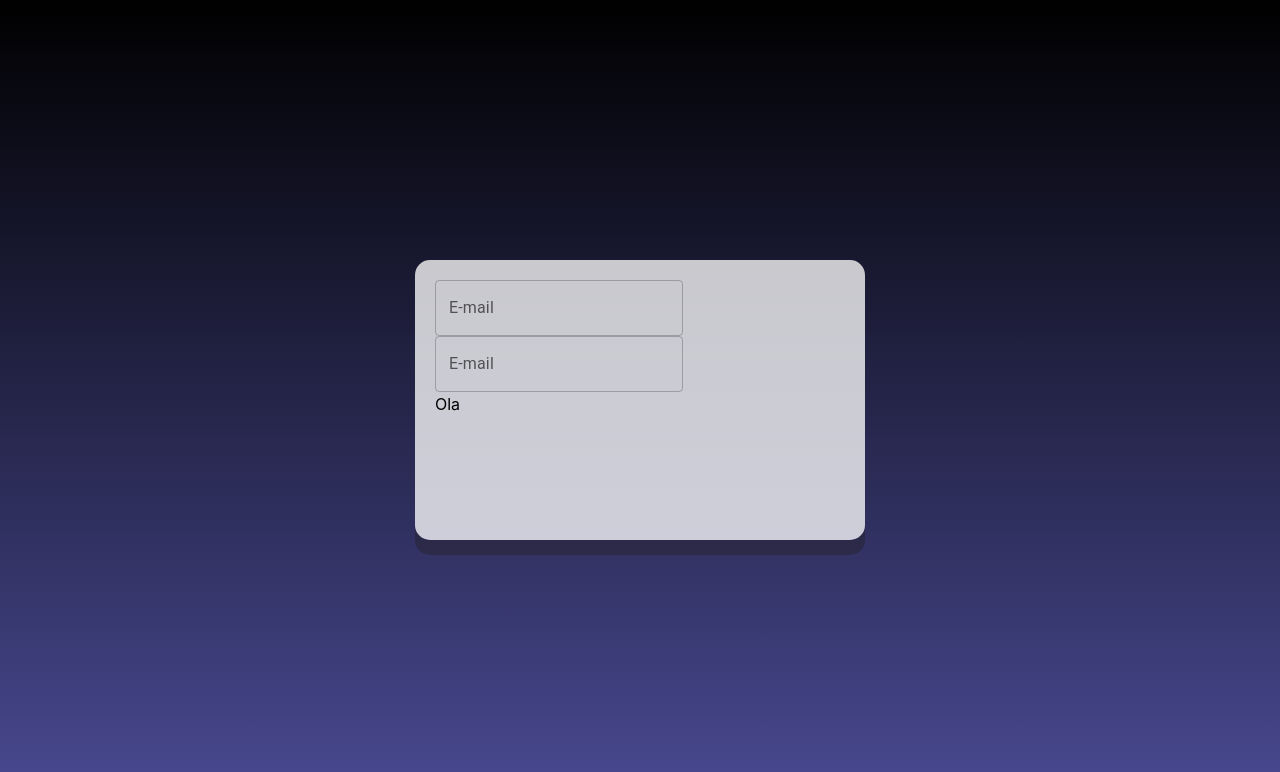
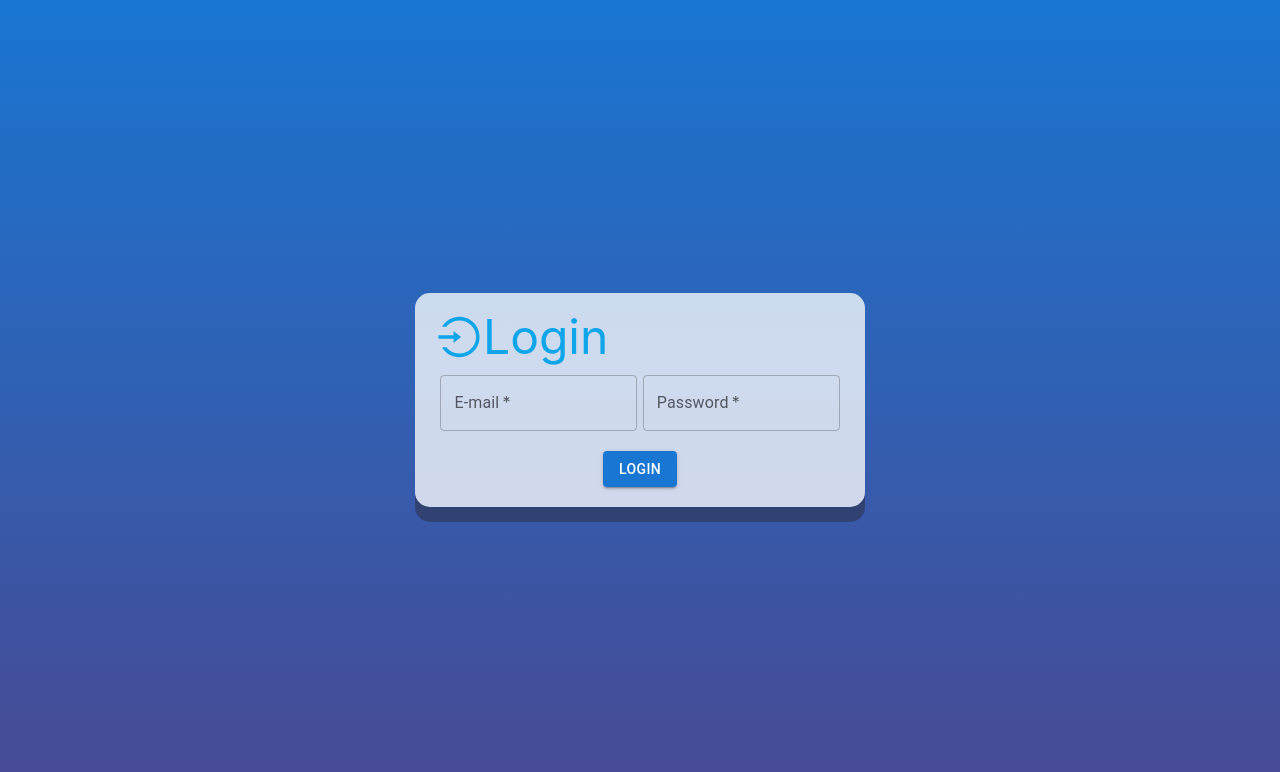
Before and after one commit to felipeluis223/SystemLogin, a JavaScript app: page / in a window 1280 px wide. Shown: the top 772 px of the page. Built offline with nearby package versions, Linux system fonts and the light colour scheme; the HTML template or start-up script is replaced by a standard one.

Commit message:
estilização dos campos de login

```diff
--- a/src/components/login.js
+++ b/src/components/login.js
@@ -1,23 +1,42 @@
-import { BsPersonCircle }from 'react-icons/bs'
 import TextField from '@mui/material/TextField';
+import { AiOutlineLogin } from "react-icons/ai";
+import Button from '@mui/material/Button';
 import ReactDOM from 'react-dom';
 import './styles/login.css'
-import '../index.css'
 
 function Login(){
     return (
-        <div className="containerLogin">
-         	<div className="">
-            {/*    <BsPersonCircle /> */}
-                <TextField className="text-3xl font-bold text-white" id="outlined-basic" label="E-mail" variant="outlined" />
-            </div>
+        <div className="containerLogin flex justify-center flex-wrap">
 
-			<div className="">
-            {/*    <BsPersonCircle /> */}
-                <TextField className="text-3xl font-bold text-white" id="outlined-basic" label="E-mail" variant="outlined" />
-            </div>
-            <h2 className="text-white">Ola</h2>
+        	<div className="w-[100%] flex flex-row mb-3.5 text-5xl text-sky-500">
+        	<AiOutlineLogin />
+	        	<h1>Login</h1>
+	        </div>
 
+        	<div className="w-[100%] flex flex-row justify-evenly">
+	         	<div className="w-[48%]">
+	         		<TextField
+			          required
+			          id="outlined"
+			          label="E-mail"
+			          placeholder="exemple@gmail.com"
+			          className="w-[100%]"
+			        />
+	         	</div>
+
+	         	<div className="w-[48%]">
+	         		<TextField
+			          required
+			          id="outlined"
+			          label="Password"
+			          placeholder="password"
+			          className="w-[100%]"
+			        />
+	         	</div>
+	         </div>
+	         <div className="w-[100%] flex justify-center align-center mt-5">
+	         	<Button variant="contained">Login</Button>
+	         </div>
 
         </div>
     )
--- a/src/components/styles/login.css
+++ b/src/components/styles/login.css
@@ -1,7 +1,9 @@
+@tailwind base;
+@tailwind components;
+@tailwind utilities;
 .containerLogin{
     background: rgba(255, 255, 255, 0.765);
     width: 450px;
-    min-height: 280px;
     padding: 20px;
     border-radius: 15px;
     box-shadow: 0px 15px rgba(37, 31, 31, 0.4);
--- a/src/index.css
+++ b/src/index.css
@@ -10,7 +10,7 @@
 }
 body{
   height: 100vh;
-  background: linear-gradient(black, rgb(73, 73, 146));
+  background: linear-gradient(#1976d2, rgb(73, 73, 146));
   display: flex;
   justify-content: center;
   align-items: center;
--- a/tailwind.config.js
+++ b/tailwind.config.js
@@ -1,6 +1,8 @@
 /** @type {import('tailwindcss').Config} */
 module.exports = {
-  content: [],
+  content: [
+  	"./src/**/*.{js,jsx,ts,tsx}",
+  ],
   theme: {
     extend: {},
   },
```
